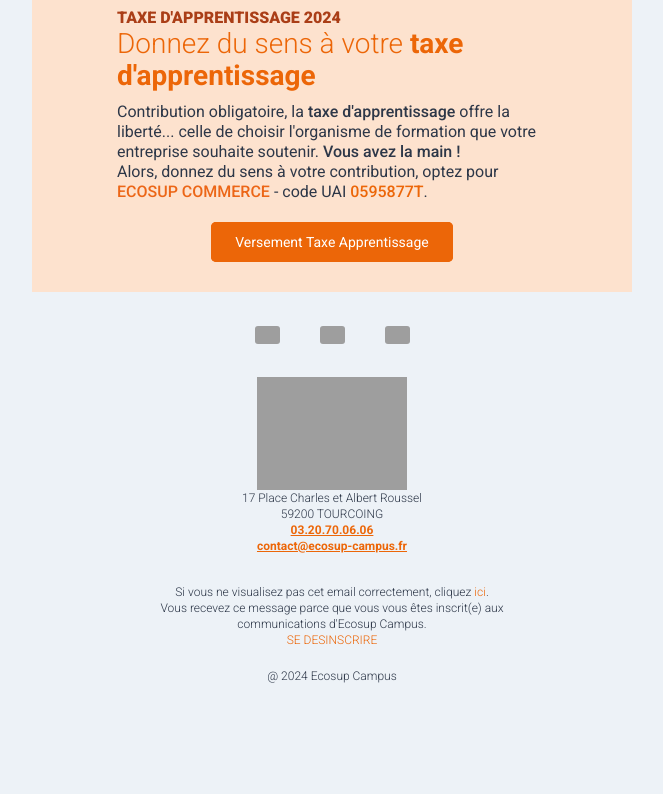
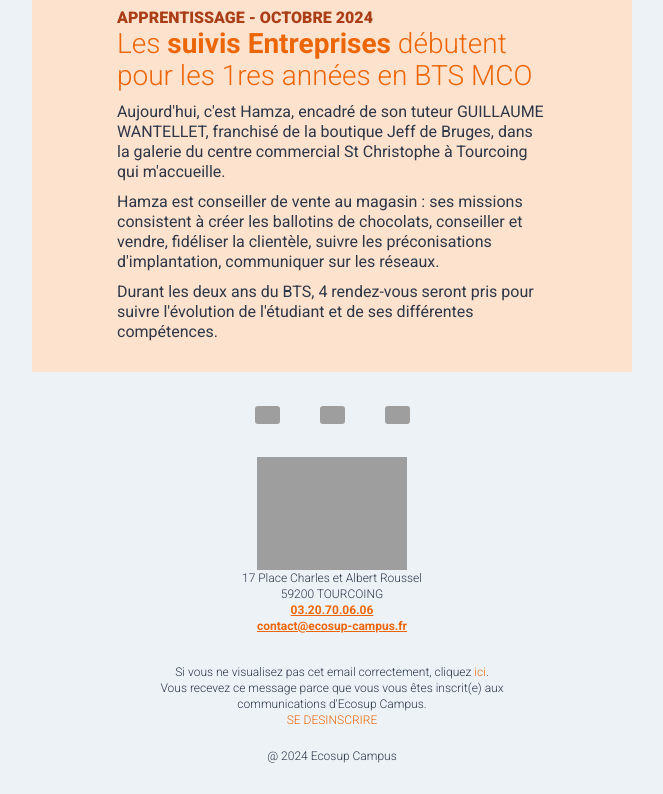
Before and after one commit to StraetenMax/112024_LetCommerce, a Node project: template html/index.html in a window 1280 px wide. Shown: the part 1791-2585 px from the top of the page, without its empty margins (308-971 px from the left). Before the commit the page ends 2474 px from the top, so only its background shows below. Run offline with Node 20 templates, Linux system fonts and the light colour scheme; the template is opened without the code that fills it, so the values that code supplies are empty; grey boxes are pictures that could not be loaded.

Commit message:
création des éléments du bloc Jeff de Bruges

```diff
--- a/html/index.html
+++ b/html/index.html
@@ -807,7 +807,7 @@
 
       <div
          style="font-family:Roboto, Arial, Helvetica, sans-serif;font-size:16px;font-weight:900;line-height:20px;text-align:left;text-transform:uppercase;color:#AA3E17;"
-      >taxe d'apprentissage 2024</div>
+      >Apprentissage - Octobre 2024</div>
 
                 </td>
               </tr>
@@ -819,19 +819,19 @@
 
       <div
          style="font-family:Roboto, Arial, Helvetica, sans-serif;font-size:28px;font-weight:300;line-height:32px;text-align:left;color:#EC6608;"
-      >Donnez du sens à votre <span style="font-weight:700;">taxe d'apprentissage</span></div>
+      >Les <span style="font-weight:700">suivis Entreprises</span> débutent pour les 1res années en BTS MCO</div>
 
                 </td>
               </tr>
 
               <tr>
                 <td
-                   align="left" style="font-size:0px;padding:10px 25px;padding-bottom:0;word-break:break-word;"
+                   align="left" style="font-size:0px;padding:10px 25px;word-break:break-word;"
                 >
 
       <div
          style="font-family:Roboto, Arial, Helvetica, sans-serif;font-size:16px;font-weight:400;line-height:20px;text-align:left;color:#2D3748;"
-      >Contribution obligatoire, la <span style="font-weight:500">taxe d'apprentissage</span> offre la liberté... celle de choisir l'organisme de formation que votre entreprise souhaite soutenir. <span style="font-weight:500;">Vous avez la main !</span></div>
+      >Aujourd'hui, c'est Hamza, encadré de son tuteur GUILLAUME WANTELLET, franchisé de la boutique Jeff de Bruges, dans la galerie du centre commercial St Christophe à Tourcoing qui m'accueille.</div>
 
                 </td>
               </tr>
@@ -843,33 +843,19 @@
 
       <div
          style="font-family:Roboto, Arial, Helvetica, sans-serif;font-size:16px;font-weight:400;line-height:20px;text-align:left;color:#2D3748;"
-      >Alors, donnez du sens à votre contribution, optez pour <span style="font-weight:500;text-transform:uppercase;color:#EC6617;">Ecosup Commerce</span> - code UAI <span style="font-weight:500;color:#EC6608;">0595877T</span>.</div>
+      >Hamza est conseiller de vente au magasin : ses missions consistent à créer les ballotins de chocolats, conseiller et vendre, fidéliser la clientèle, suivre les préconisations d'implantation, communiquer sur les réseaux.</div>
 
                 </td>
               </tr>
 
               <tr>
                 <td
-                   align="center" class="hover" style="font-size:0px;padding:10px 25px;word-break:break-word;"
+                   align="left" style="font-size:0px;padding:10px 25px;padding-top:0;word-break:break-word;"
                 >
 
-      <table
-         border="0" cellpadding="0" cellspacing="0" role="presentation" style="border-collapse:separate;line-height:100%;"
-      >
-        <tbody>
-          <tr>
-            <td
-               align="center" bgcolor="#EC6608" role="presentation" style="border:none;border-radius:5px;cursor:auto;mso-padding-alt:12px 24px;background:#EC6608;" valign="middle"
-            >
-              <a
-                 href="https://employeurs.soltea.education.gouv.fr/idp/ta5/oauth/authorize?provider=netentreprise&amp;target=employeur&amp;response_type=code&amp;client_id=819066ca-4142-4050-bc4e-94442482ef27&amp;state=SnJYenpYbEV6bU8yQUF2YmtTNUxEVUlGOFZBX3RSaldPc2NEcU1seURiSmJj&amp;redirect_uri=https:%2F%2Femployeurs.soltea.education.gouv.fr%2Fespace-prive%2F&amp;scope=openid%20profile%20TA5_READ%20TA5_WRITE&amp;code_challenge=coOv530E3CTK6ajNlby303D839rM0nJcsBZmj_PKOi0&amp;code_challenge_method=S256&amp;nonce=SnJYenpYbEV6bU8yQUF2YmtTNUxEVUlGOFZBX3RSaldPc2NEcU1seURiSmJj" style="display:inline-block;background:#EC6608;color:#ffffff;font-family:Roboto, Arial, Helvetica, sans-serif;font-size:14px;font-weight:400;line-height:16px;margin:0;text-decoration:none;text-transform:none;padding:12px 24px;mso-padding-alt:0px;border-radius:5px;" target="_blank"
-              >
-                Versement Taxe Apprentissage
-              </a>
-            </td>
-          </tr>
-        </tbody>
-      </table>
+      <div
+         style="font-family:Roboto, Arial, Helvetica, sans-serif;font-size:16px;font-weight:400;line-height:20px;text-align:left;color:#2D3748;"
+      >Durant les deux ans du BTS, 4 rendez-vous seront pris pour suivre l'évolution de l'étudiant et de ses différentes compétences.</div>
 
                 </td>
               </tr>
--- a/pug/templates/_layout.pug
+++ b/pug/templates/_layout.pug
@@ -26,9 +26,9 @@
         //- article apprentissage
         block apprentissage
             include ../includes/_apprentissage
-        //- taxe apprentissage
-        block taxe apprentissage
-            include ../includes/_TA
+        //- Jeff de Bruges
+        block JeffdeBruges
+            include ../includes/_JeffdeBruges
         //- réseaux sociaux
         block resociaux
             include ../includes/_resociaux
```
Also changed, not shown: pug/includes/_JeffdeBruges.pug (added, +10 -0 lines), pug/includes/_TA.pug (deleted, +0 -10 lines), 1 other file.
